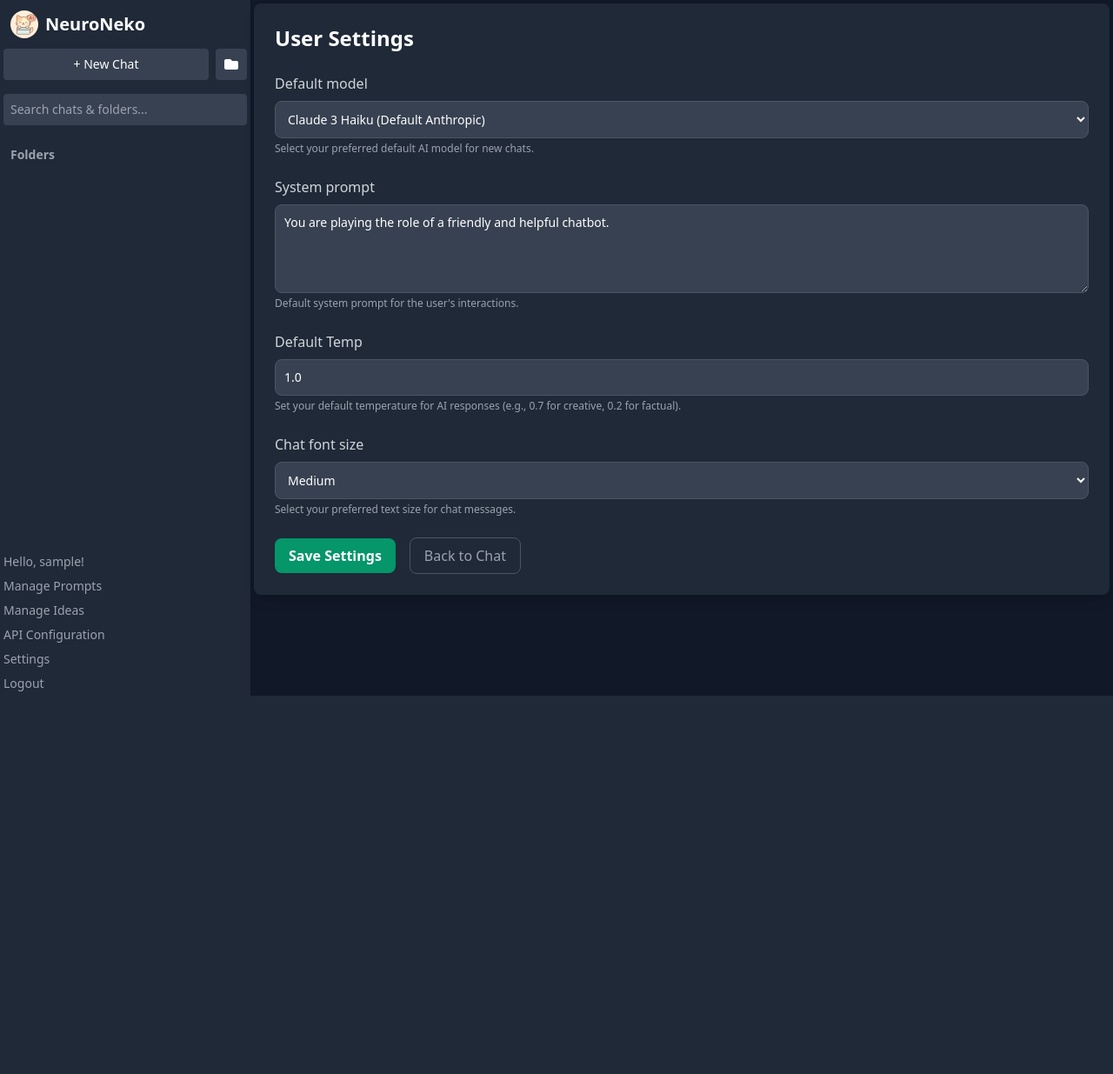
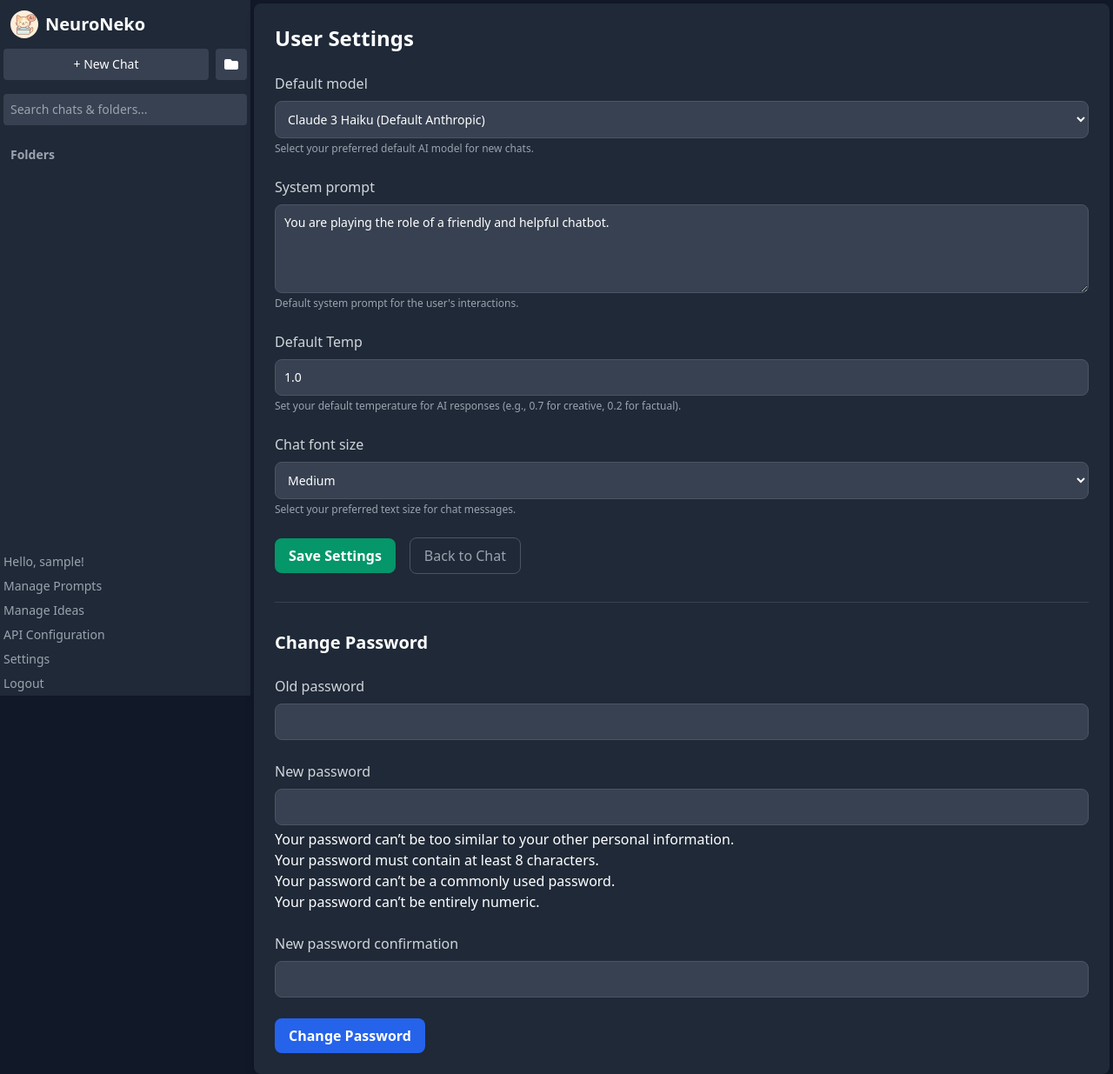
Before and after one commit to teswolf96/neuroneko, a Django app: page /settings/ in a window 1280 px wide. Shown: the whole page at 87% size. Before the commit the page ends 800 px from the top, so only its background shows below. Run offline with Django 4.2, Linux system fonts and the light colour scheme; the visitor is signed in with stand-in values (Sample User, id 1); data comes from the database, SQL or seed files in the repository.

Commit message:
Change password form exists

```diff
--- a/chat/templates/chat/user_settings.html
+++ b/chat/templates/chat/user_settings.html
@@ -18,8 +18,9 @@
 
     <form method="post" class="space-y-6">
         {% csrf_token %}
+        <input type="hidden" name="action" value="update_settings">
 
-        {% for field in form %}
+        {% for field in settings_form %}
             <div class="flex flex-col">
                 <label for="{{ field.id_for_label }}" class="mb-2 font-medium text-gray-300">{{ field.label }}</label>
                 {% if field.name == 'default_model' %}
@@ -65,5 +66,36 @@
             </a>
         </div>
     </form>
+
+    <hr class="my-8 border-gray-700">
+
+    <h3 class="text-xl font-semibold mb-4">Change Password</h3>
+    <form method="post" class="space-y-6">
+        {% csrf_token %}
+        <input type="hidden" name="action" value="change_password">
+
+        {% for field in password_form %}
+            <div class="flex flex-col">
+                <label for="{{ field.id_for_label }}" class="mb-2 font-medium text-gray-300">{{ field.label }}</label>
+                <input type="{{ field.field.widget.input_type }}" name="{{ field.name }}" id="{{ field.id_for_label }}" autocomplete="{{ field.field.widget.attrs.autocomplete|default:'off' }}" class="bg-gray-700 border border-gray-600 text-white text-sm rounded-lg focus:ring-blue-500 focus:border-blue-500 block w-full p-2.5">
+                {% if field.help_text %}
+                    <p class="mt-1 text-xs text-gray-400">{{ field.help_text|safe }}</p>
+                {% endif %}
+                {% if field.errors %}
+                    <div class="mt-1 text-red-400 text-xs">
+                        {% for error in field.errors %}
+                            <p>{{ error }}</p>
+                        {% endfor %}
+                    </div>
+                {% endif %}
+            </div>
+        {% endfor %}
+
+        <div class="flex items-center">
+            <button type="submit" class="bg-blue-600 hover:bg-blue-700 text-white font-semibold py-2 px-4 rounded-lg focus:outline-none focus:ring-2 focus:ring-blue-500 focus:ring-opacity-50">
+                Change Password
+            </button>
+        </div>
+    </form>
 </div>
 {% endblock %}
--- a/chat/views.py
+++ b/chat/views.py
@@ -1,7 +1,7 @@
 from django.shortcuts import render, redirect, get_object_or_404
 from django.contrib.auth.decorators import login_required
-from django.contrib.auth.forms import UserCreationForm, AuthenticationForm
-from django.contrib.auth import login, logout
+from django.contrib.auth.forms import UserCreationForm, AuthenticationForm, PasswordChangeForm
+from django.contrib.auth import login, logout, update_session_auth_hash
 from django.urls import reverse
 from django.http import JsonResponse, HttpResponseForbidden, HttpResponseBadRequest
 from django.views.decorators.http import require_POST
@@ -67,15 +67,34 @@
 @login_required
 def user_settings_view(request):
     user_settings, created = UserSettings.objects.get_or_create(user=request.user)
+    settings_form = UserSettingsForm(instance=user_settings, user=request.user)
+    password_form = PasswordChangeForm(user=request.user)
+
     if request.method == 'POST':
-        form = UserSettingsForm(request.POST, instance=user_settings, user=request.user)
-        if form.is_valid():
-            form.save()
-            messages.success(request, 'Settings updated successfully!')
-            return redirect('user_settings')
+        action = request.POST.get('action')
+        if action == 'update_settings':
+            settings_form = UserSettingsForm(request.POST, instance=user_settings, user=request.user)
+            if settings_form.is_valid():
+                settings_form.save()
+                messages.success(request, 'Settings updated successfully!')
+                return redirect('user_settings')
+        elif action == 'change_password':
+            password_form = PasswordChangeForm(user=request.user, data=request.POST)
+            if password_form.is_valid():
+                user = password_form.save()
+                update_session_auth_hash(request, user)  # Important!
+                messages.success(request, 'Your password was successfully updated!')
+                return redirect('user_settings')
+            else:
+                messages.error(request, 'Please correct the error below.')
     else:
-        form = UserSettingsForm(instance=user_settings, user=request.user)
-    return render(request, 'chat/user_settings.html', {'form': form})
+        settings_form = UserSettingsForm(instance=user_settings, user=request.user)
+        password_form = PasswordChangeForm(user=request.user)
+
+    return render(request, 'chat/user_settings.html', {
+        'settings_form': settings_form,
+        'password_form': password_form
+    })
 
 @login_required
 def manage_prompts_view(request):
```
